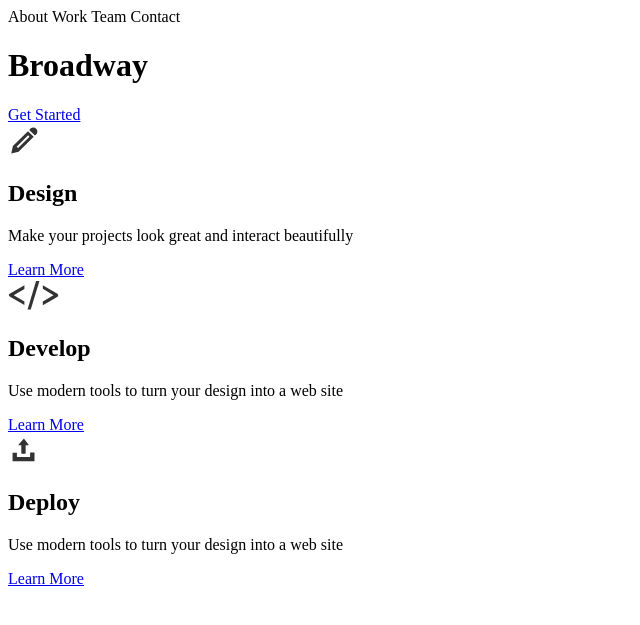
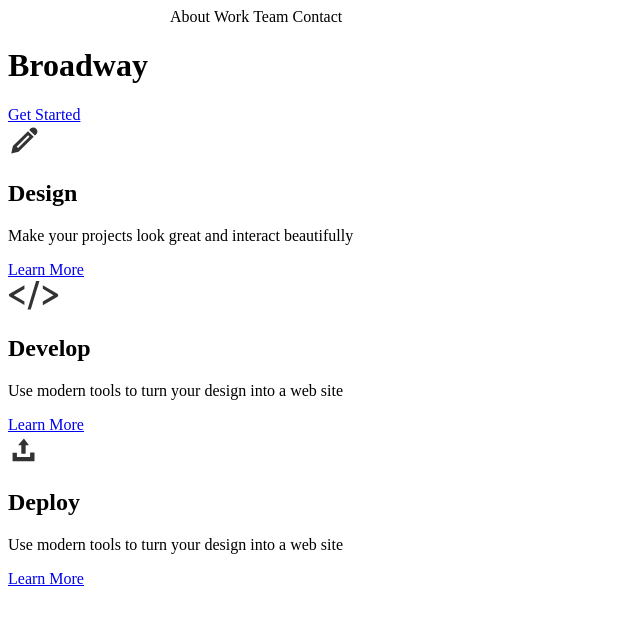
Before and after one commit to ptran0401/ptran0401.github.io, a Jekyll site: the page index.html, which Jekyll copies as it is, in a window 1280 px wide. Shown: the top 625 px of the page, without its empty margins (0-640 px from the left). Built offline with Jekyll 4.4.1, drawn with Linux system fonts in a browser that asks for light colours.

Commit message:
Update index.html

```diff
--- a/index.html
+++ b/index.html
@@ -12,6 +12,7 @@
       }
 
       .navigation {
+        width: 940px;
         margin: 0 auto;
       }
 
```
